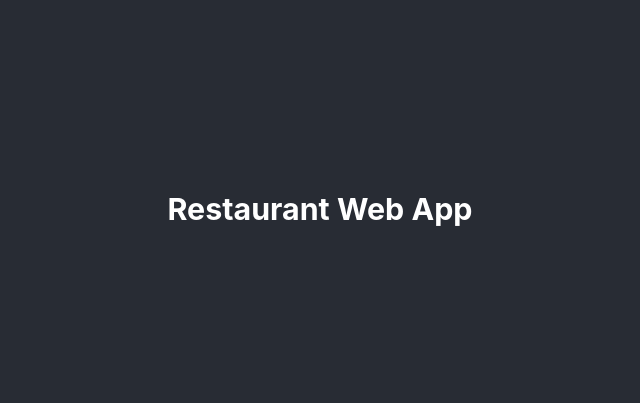
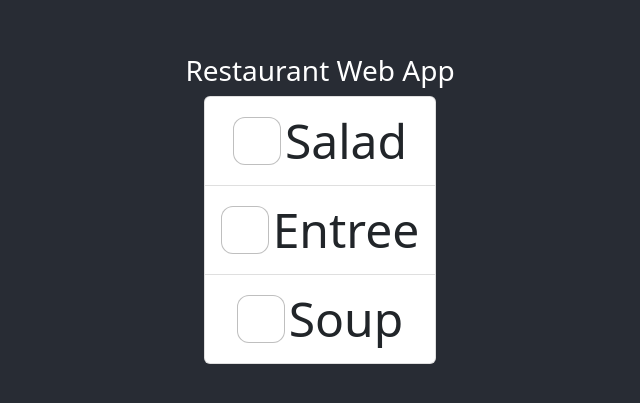
Before and after one commit to mwikalikyalo/restaurant-react, a React (Create React App) app: page / in a window 1280 px wide. Shown: the part 191-594 px from the top of the page, without its empty margins (320-960 px from the left). Built offline with nearby package versions, Linux system fonts and the light colour scheme.

Commit message:
Add the initial menu list

```diff
--- a/public/index.html
+++ b/public/index.html
@@ -8,6 +8,12 @@
     <meta
       name="description"
       content="Web site created using create-react-app"
+    />
+    <link
+      rel="stylesheet"
+      href="https://cdn.jsdelivr.net/npm/bootstrap@5.2.0-beta1/dist/css/bootstrap.min.css"
+      integrity="sha384-0evHe/X+R7YkIZDRvuzKMRqM+OrBnVFBL6DOitfPri4tjfHxaWutUpFmBp4vmVor"
+      crossorigin="anonymous"
     />
     <link rel="apple-touch-icon" href="%PUBLIC_URL%/logo192.png" />
     <!--
--- a/src/App.css
+++ b/src/App.css
@@ -1,10 +1,5 @@
 .App {
   text-align: center;
-}
-
-.App-logo {
-  height: 40vmin;
-  pointer-events: none;
 }
 
 .App-header {
@@ -14,6 +9,11 @@
   flex-direction: column;
   align-items: center;
   justify-content: center;
-  font-size: calc(10px + 2vmin);
+  font-size: 3em;
   color: white;
 }
+
+.menu{
+  font-size: 1em;
+  background-color: #282c34;
+}
--- a/src/App.js
+++ b/src/App.js
@@ -1,10 +1,27 @@
 import './App.css';
+import 'bootstrap/dist/css/bootstrap.min.css';
 
 function App() {
   return (
     <div className="App">
       <header className="App-header">
         <h3>Restaurant Web App</h3>
+          <div className="menu">
+            <ul className="list-group">
+              <li className="list-group-item">
+                <input className="form-check-input me-1" type="checkbox" value="" aria-label="..." />
+                Salad
+              </li>
+              <li className="list-group-item">
+                <input className="form-check-input me-1" type="checkbox" value="" aria-label="..." />
+                Entree
+              </li>
+              <li className="list-group-item">
+                <input className="form-check-input me-1" type="checkbox" value="" aria-label="..." />
+                Soup
+              </li>
+            </ul>
+          </div>
 
       </header>
     </div>
--- a/src/index.js
+++ b/src/index.js
@@ -2,6 +2,7 @@ import React from 'react';
 import ReactDOM from 'react-dom/client';
 import './index.css';
 import App from './App';
+import 'bootstrap/dist/css/bootstrap.min.css';
 
 
 const root = ReactDOM.createRoot(document.getElementById('root'));
```
